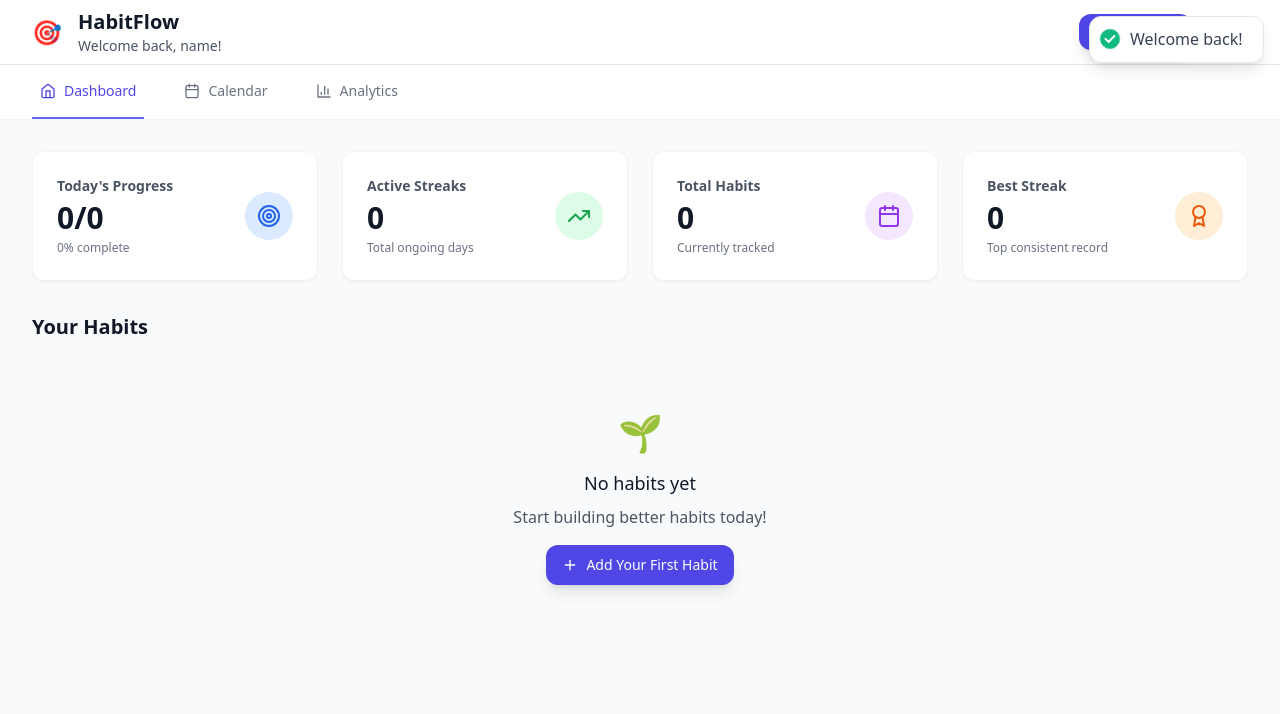
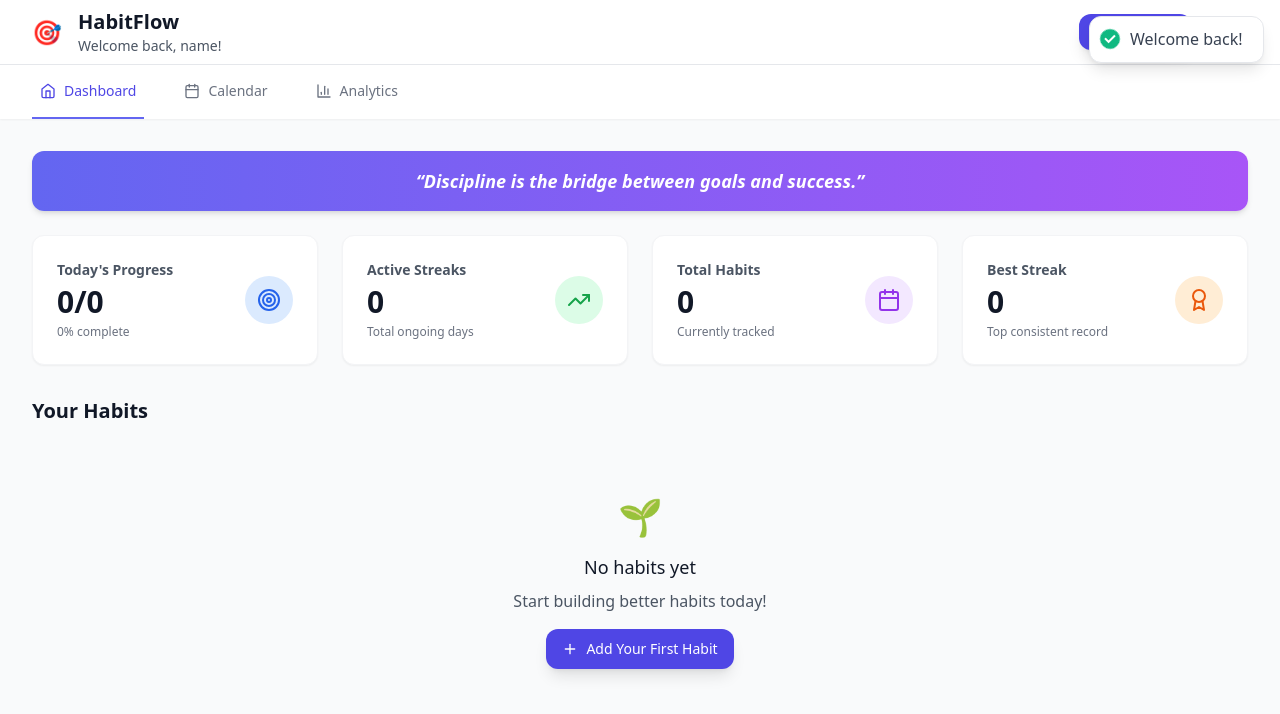
Before and after one commit to stormothecyborg/CBA_website, a React (Vite) app: page / in a window 1280 px wide. Both pictures are taken after typing "name@example.com", "Sample123" into the empty fields and a click on the button "Sign in". Shown: the top 714 px of the page. Built offline with nearby package versions, Linux system fonts and the light colour scheme.

Commit message:
Updated Dashbaord

```diff
--- a/src/components/dashboard/StatsOverview.tsx
+++ b/src/components/dashboard/StatsOverview.tsx
@@ -1,4 +1,4 @@
-import React from 'react';
+import React, { useEffect, useState } from 'react';
 import { motion } from 'framer-motion';
 import { Target, TrendingUp, Calendar, Award } from 'lucide-react';
 import { format } from 'date-fns';
@@ -56,7 +56,42 @@ export const StatsOverview: React.FC = () => {
     },
   ];
 
+  // Motivational Quotes
+  const quotes = [
+    "Small daily improvements lead to big results.",
+    "Consistency beats intensity.",
+    "Every step counts, no matter how small.",
+    "Your habits shape your future.",
+    "Discipline is the bridge between goals and success."
+  ];
+
+  const [quote, setQuote] = useState('');
+
+  useEffect(() => {
+    // pick a random initial quote
+    setQuote(quotes[Math.floor(Math.random() * quotes.length)]);
+
+    // rotate quote every 10s
+    const interval = setInterval(() => {
+      setQuote(quotes[Math.floor(Math.random() * quotes.length)]);
+    }, 10000);
+
+    return () => clearInterval(interval);
+  }, []);
+
   return (
+    <div className="space-y-6">
+      {/* Motivational Quote */}
+      <motion.div
+        initial={{ opacity: 0, y: -10 }}
+        animate={{ opacity: 1, y: 0 }}
+        transition={{ duration: 0.6 }}
+        className="bg-gradient-to-r from-indigo-500 to-purple-500 text-white p-4 rounded-xl shadow-md text-center"
+      >
+        <p className="text-lg font-semibold italic">“{quote}”</p>
+      </motion.div>
+
+      {/* Stats Cards */}
       <div className="grid grid-cols-1 sm:grid-cols-2 lg:grid-cols-4 gap-6">
         {stats.map(({ title, value, subtitle, icon: Icon, color, bgColor }, index) => (
           <motion.div
@@ -81,5 +116,6 @@ export const StatsOverview: React.FC = () => {
           </motion.div>
         ))}
       </div>
+    </div>
   );
 };
```
Lines whose indentation alone changed are shown as unchanged.
